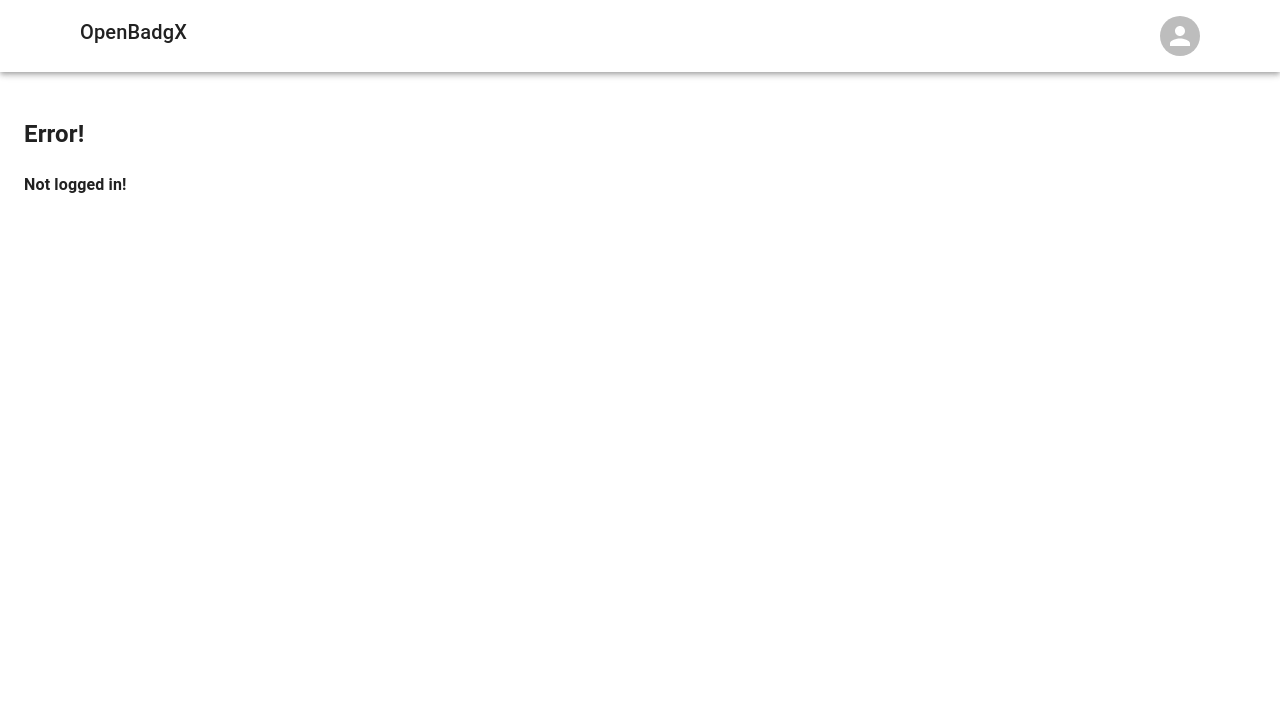
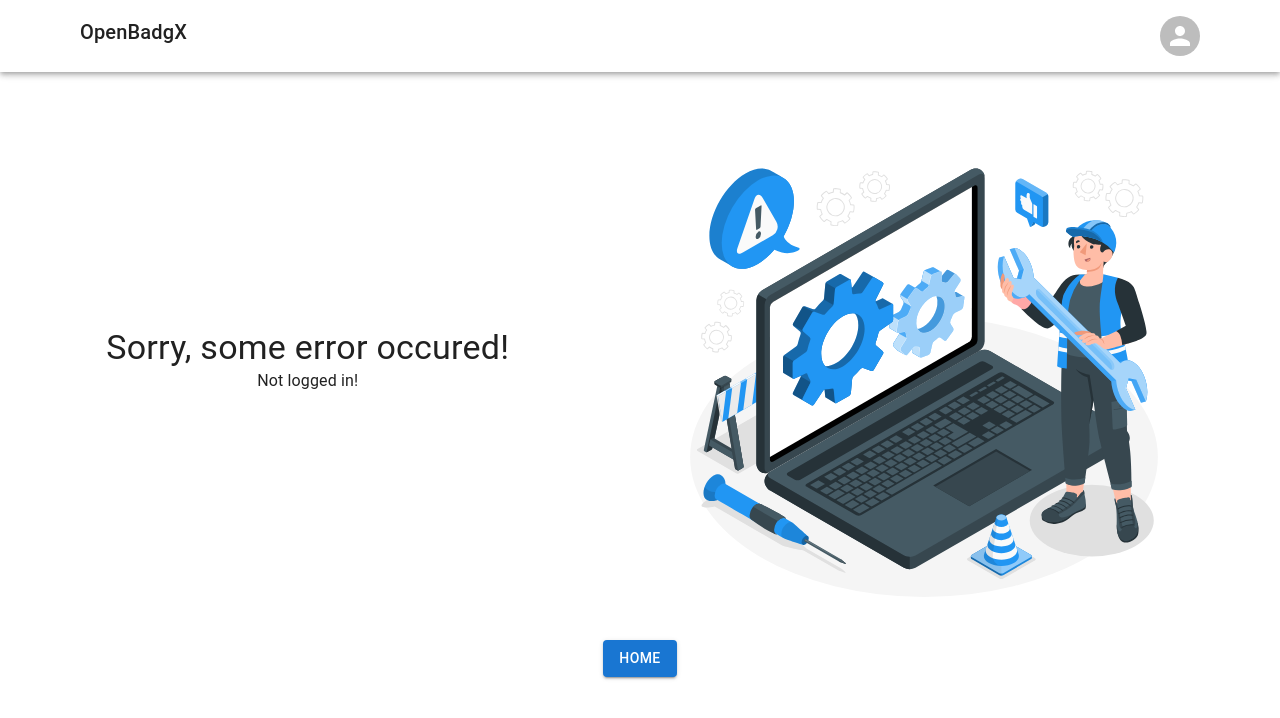
Before and after one commit to nikiljos/OpenBadgX, a React (Vite) app in the folder frontend/: page /org in a window 1280 px wide. Shown: the top 718 px of the page. Built offline with nearby package versions, Linux system fonts and the light colour scheme.

Commit message:
style: error, loading compoenents; feat: 404 page

```diff
--- a/frontend/src/App.jsx
+++ b/frontend/src/App.jsx
@@ -1,43 +1,44 @@
-// import './App.css'
+import { createContext, useState } from "react";
 import { Route, Routes } from "react-router-dom";
-import Home from './pages/Home';
-import Login from './pages/Login';
-import { createContext, useState } from 'react';
-import NavBar from './components/NavBar';
-import OrgList from './pages/Org/List';
-import OrgHome from './pages/Org/Home';
-import OrgCreate from './pages/Org/Create';
-import OrgBadgeList from './pages/Org/Badge/List';
-import OrgBadgeCreate from './pages/Org/Badge/Create';
-import OrgBadgeDetail from './pages/Org/Badge/Detail';
-import UserBadgeList from './pages/User/Badge/List';
-import UserBadgeDetail from './pages/User/Badge/Detail';
-import PublicBadgeDetail from './pages/Public/Badge/Detail';
-import OrgBadgeAward from './pages/Org/Badge/Award';
-import OrgBadgeAssertionList from './pages/Org/Badge/AssertionList';
 import { Box, CssBaseline } from "@mui/material";
+import Home from "./pages/Home";
+import Login from "./pages/Login";
+import NavBar from "./components/NavBar";
+import OrgList from "./pages/Org/List";
+import OrgHome from "./pages/Org/Home";
+import OrgCreate from "./pages/Org/Create";
+import OrgBadgeList from "./pages/Org/Badge/List";
+import OrgBadgeCreate from "./pages/Org/Badge/Create";
+import OrgBadgeDetail from "./pages/Org/Badge/Detail";
+import UserBadgeList from "./pages/User/Badge/List";
+import UserBadgeDetail from "./pages/User/Badge/Detail";
+import PublicBadgeDetail from "./pages/Public/Badge/Detail";
+import OrgBadgeAward from "./pages/Org/Badge/Award";
+import OrgBadgeAssertionList from "./pages/Org/Badge/AssertionList";
 import UserHome from "./pages/User/Home";
+import PageNotFound from "./components/PageNotFound";
 
-export const LoginContext=createContext()
+export const LoginContext = createContext();
 
 function App() {
-
   const [loginStatus, updateLoginStatus] = useState({
-    localStoreCheck:false,
+    localStoreCheck: false,
     loggedIn: false,
     token: null,
-    userDetail:null,
-    orgLogin:false,
-    orgDetail:null
+    userDetail: null,
+    orgLogin: false,
+    orgDetail: null,
   });
   return (
     <div className="App">
       <LoginContext.Provider value={{ loginStatus, updateLoginStatus }}>
         <CssBaseline />
         <NavBar />
-        <Box sx={{
-          p:3
-        }}>
+        <Box
+          sx={{
+            p: 3,
+          }}
+        >
           <Routes>
             <Route index element={<Home />} />
             <Route path="login" element={<Login />} />
@@ -59,7 +60,7 @@ function App() {
               </Route>
             </Route>
             <Route path="me">
-              <Route index element={<UserHome/>}/>
+              <Route index element={<UserHome />} />
               <Route path="badge">
                 <Route index element={<UserBadgeList />} />
                 <Route path=":id" element={<UserBadgeDetail />} />
@@ -68,6 +69,7 @@ function App() {
             <Route path="badge">
               <Route path=":id" element={<PublicBadgeDetail />} />
             </Route>
+            <Route path="*" element={<PageNotFound />} />
           </Routes>
         </Box>
       </LoginContext.Provider>
@@ -75,4 +77,4 @@ function App() {
   );
 }
 
-export default App
+export default App;
--- a/frontend/src/components/Error.jsx
+++ b/frontend/src/components/Error.jsx
@@ -1,14 +1,48 @@
-import React from 'react'
+import { Box, Button, Typography } from "@mui/material";
+import { Link } from "react-router-dom";
+import ErrorVector from "../assets/img/error.svg";
 
-const Error = (props) => {
-  console.log("idsfdidrig", props.message);
-  return (
+const Error = (props) => (
+  <Box
+    sx={{
+      textAlign: "center",
+    }}
+  >
+    <Box
+      sx={{
+        display: "flex",
+        justifyContent: "space-around",
+        alignItems: "center",
+        flexWrap: "wrap",
+        mt: 5,
+      }}
+    >
+      <Box sx={{ mb: 4 }}>
+        <Typography variant="h4">Sorry, some error occured!</Typography>
+        <Typography variant="body1">{props.message}</Typography>
+      </Box>
 
-    <div>
-      <h2>Error!</h2>
-      <h4>{props.message}</h4>
-    </div>
-  )
-}
+      <img
+        src={ErrorVector}
+        alt="Sorry, Some error occured!"
+        style={{
+          width:"100%",
+          maxWidth: "500px",
+          maxHeight: "60vh",
+        }}
+      />
+    </Box>
+    <Button
+      component={Link}
+      to="/"
+      variant="contained"
+      sx={{
+        m: 3,
+      }}
+    >
+      Home
+    </Button>
+  </Box>
+);
 
-export default Error
+export default Error;
--- a/frontend/src/components/Loading.jsx
+++ b/frontend/src/components/Loading.jsx
@@ -1,8 +1,14 @@
+import { LinearProgress } from '@mui/material'
 import React from 'react'
 
 const Loading = () => {
   return (
-    <div>Loading...</div>
+    <div>
+      <LinearProgress sx={{
+        maxWidth:300,
+        m:"20vh auto 0 auto",
+      }}/>
+    </div>
   )
 }
 
--- /dev/null
+++ b/frontend/src/components/PageNotFound.jsx
@@ -0,0 +1,39 @@
+import { Box, Button, Typography } from "@mui/material"
+import { Link } from "react-router-dom";
+import NotFoundVector from "../assets/img/notfound.svg"
+
+const PageNotFound = () => {
+  return (
+    <Box sx={{
+      textAlign:"center"
+    }}>
+      <Box
+        sx={{
+          display: "flex",
+          justifyContent: "space-around",
+          alignItems: "center",
+          flexWrap: "wrap",
+          mt: 5,
+        }}
+      >
+        <Typography variant="h4">Sorry, Page not Found</Typography>
+        <img
+          src={NotFoundVector}
+          alt="Sorry, Page not found"
+          style={{
+            width:"100%",
+            maxWidth: "500px",
+            maxHeight: "60vh",
+          }}
+        />
+      </Box>
+      <Button component={Link} to="/" variant="contained" sx={{
+        m:3
+      }}>
+        Home
+      </Button>
+    </Box>
+  );
+}
+
+export default PageNotFound
```
Also changed, not shown: frontend/src/assets/img/error.svg (added), frontend/src/assets/img/notfound.svg (added).
